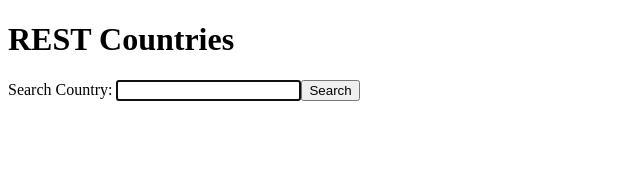
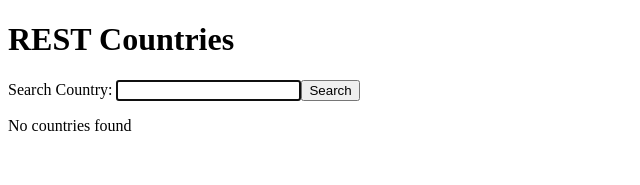
Before and after one commit to M3hTi/Lesson-23-Memoized-functions-in-React-useCallback-hook-, a React (Vite) app: page / in a window 1280 px wide. Shown: the top 185 px of the page, without its empty margins (0-640 px from the left). Built offline with nearby package versions, Linux system fonts and the light colour scheme.

Commit message:
feat: implement data fetching and loading state management in App component

```diff
--- a/src/App.jsx
+++ b/src/App.jsx
@@ -2,8 +2,37 @@ import * as React from 'react'
 
 import './App.css'
 
+
+
+function reducer(state, action){
+  switch (action.type) {
+    case 'LOADING':
+      return {data: [], isLoading: true, isError: false}
+    case 'LOADED':
+      return {data: action.payload, isLoading: false, isError: false}
+    case 'ERROR':
+      return {data: [], isLoading: false, isError: action.payload}
+    default:
+      return state
+  }
+}
+
+
+
+
+
+
+
 function App() {
   const [term, setTerm] = React.useState('')
+
+  const  initialState = {
+    data: [],
+    isLoading: false,
+    isError: false
+  }
+
+  const [info, dispatchInfo] = React.useReducer(reducer,initialState)
 
   const handlerInput = React.useCallback((e) =>  {
       const newValue = e.target.value
@@ -11,14 +40,44 @@ function App() {
   },[term])
 
 
+  const fetchData  = React.useCallback(() => {
+      if(!term) return;
+      dispatchInfo({type: 'LOADING'})
+      fetch(`https://restcountries.com/v3.1/name/${term}`)
+        .then(res => {
+          if(!res.ok) throw new Error(`Error`);
+          return res.json()
+        })
+        .then(data =>
+          dispatchInfo({type: 'LOADED', payload: data})
+        )
+        .catch(error => dispatchInfo({type: 'ERROR', payload: error.message}))
+  },[term])
+
+
+  React.useEffect(() => {
+    fetchData()
+  }, [fetchData])
+
+
 
   return (
-    <>
+    <div className="container">
       <h1>REST Countries</h1>
-      <InputWithLabelAndButton id="search" typ="text" value={term} onHandler={handlerInput} >
-        Search Country:
-      </InputWithLabelAndButton>
-    </>
+      <div className="search-container">
+        <InputWithLabelAndButton id="search" typ="text" value={term} onHandler={handlerInput}>
+          Search Country:
+        </InputWithLabelAndButton>
+      </div>
+      {info.isError && <p>{info.isError}</p>}
+      {info.isLoading ? (
+        <div className="loader-container">
+          <div className="loader"></div>
+        </div>
+      ) : (
+        <List items={info.data} />
+      )}
+    </div>
   )
 }
 
@@ -43,4 +102,25 @@ function InputWithLabelAndButton({id,type,value,onHandler, children}){
   )
 }
 
+
+function List({ items }) {
+  if (!items || items.length === 0) {
+    return <p>No countries found</p>;
+  }
+
+  return (
+    <div className="countries-grid">
+      {items.map((item) => (
+        <div className="country-card" key={item.name.common}>
+          <h3>{item.name.common} {item.flag}</h3>
+          <p>Capital: {item.capital?.[0]}</p>
+          <p>Continents: {item.continents?.join(", ")}</p>
+          <p>Currencies: {item.currencies && Object.keys(item.currencies).join(", ")}</p>
+          <p>Population: {item.population?.toLocaleString()}</p>
+        </div>
+      ))}
+    </div>
+  );
+}
+
 export default App
```
